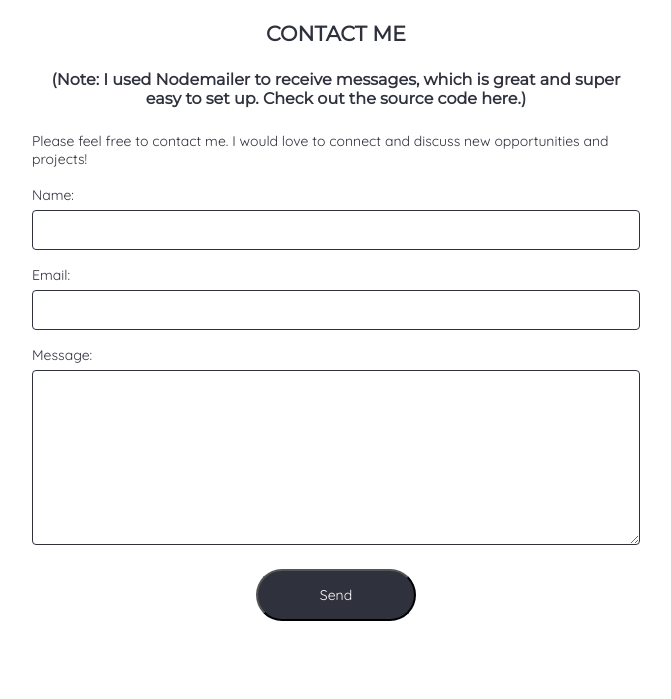
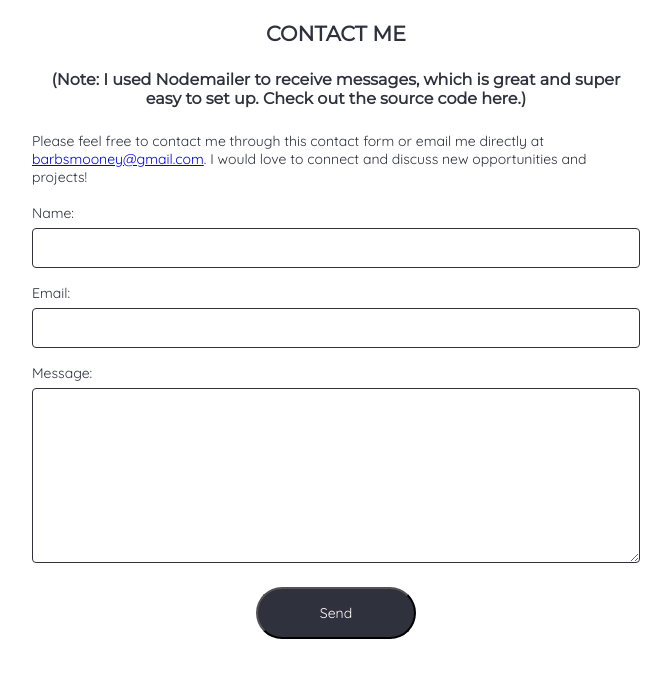
Before and after one commit to barbara-mooney/myportfolio, a website: page public/index.html in a window 1280 px wide. Shown: the part 1320-2019 px from the top of the page, without its empty margins (304-975 px from the left). Drawn offline with nearby package versions, Linux system fonts and the light colour scheme.

Commit message:
changed file and added contact email

```diff
--- a/public/index.html
+++ b/public/index.html
@@ -93,7 +93,7 @@
       <form action="https://barbaramooney.herokuapp.com/submit" method="POST">
         <div class='contacttitle' id='contactsection'>CONTACT ME</div>
         <div class='note'>(Note: I used Nodemailer to receive messages, which is great and super easy to set up. <a href='https://github.com/barbara-mooney/myportfolio/blob/master/mailer.js' alt='link to nodemailer source code' target='_blank' class='linktoproject'>Check out the source code here</a>.)</div>
-        <div class='formlabel'>Please feel free to contact me. I would love to connect and discuss new opportunities and projects!</div></br>
+        <div class='formlabel'>Please feel free to contact me through this contact form or email me directly at <a href='mailto:barbsmooney@gmail.com' target='_blank'>barbsmooney@gmail.com</a>. I would love to connect and discuss new opportunities and projects! </div></br>
         <label for='name' class='formlabel'>Name:</label>
         <input class='forminput' type='text' name='name' required>
         <label for='email' class='formlabel'>Email:</label>
```
Also changed, not shown: 1 other file.
